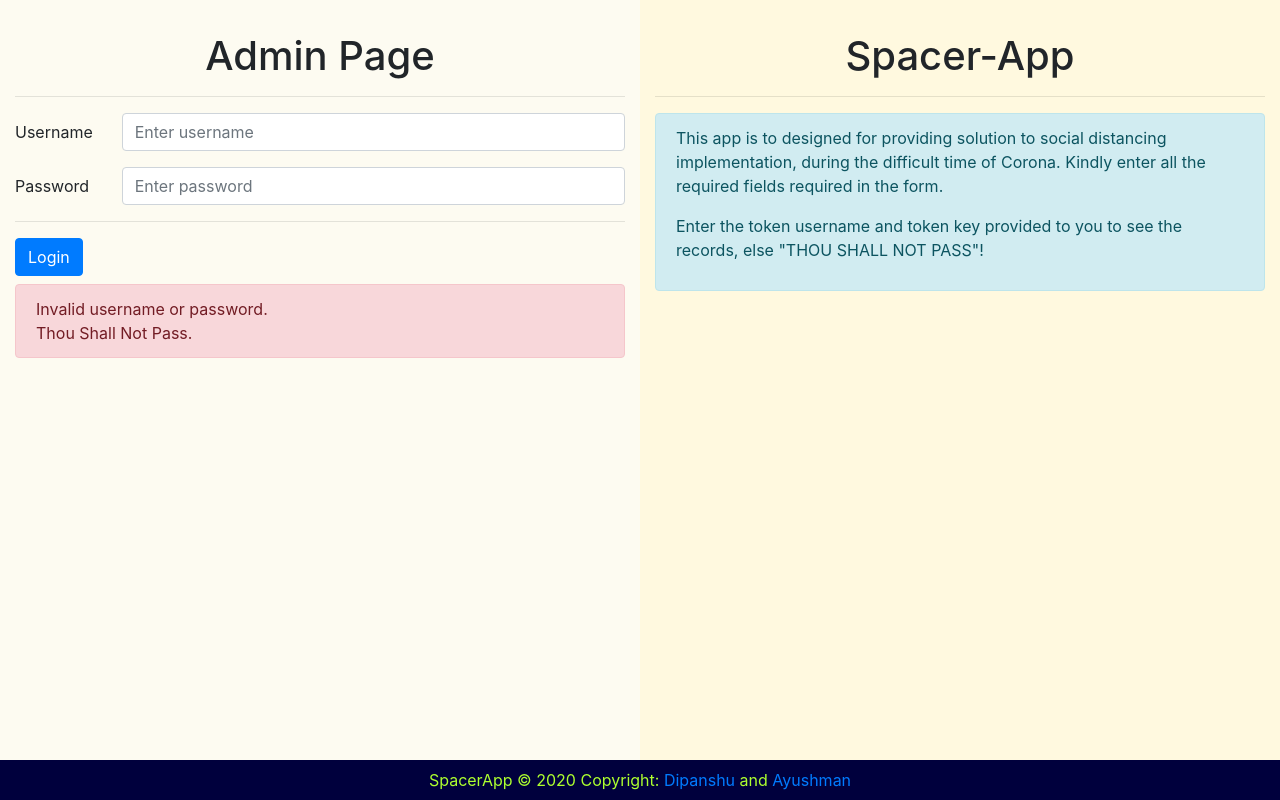
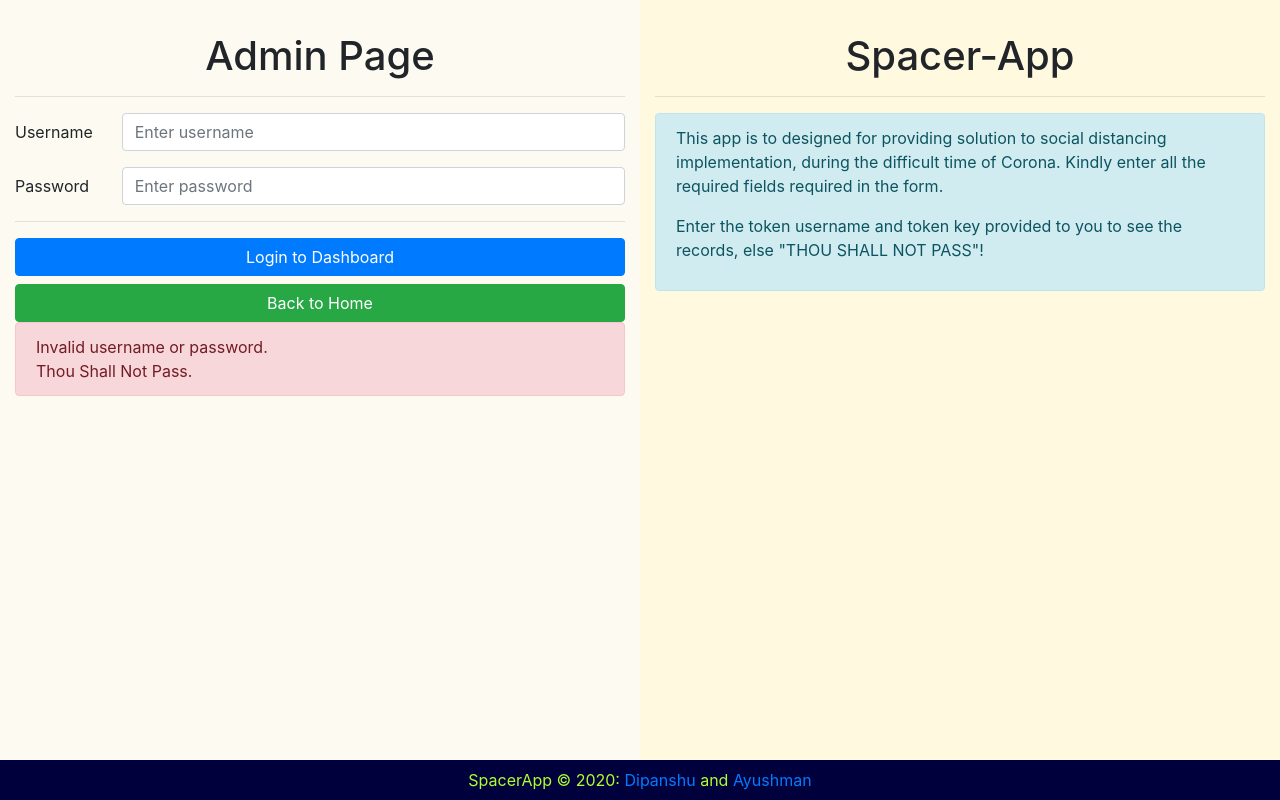
Before and after one commit to dipanshu231099/spacer-app, a PHP site: page /authenticate.php in a window 1280 px wide. Run offline with PHP 8.4, Linux system fonts and the light colour scheme; the visitor is signed in with stand-in values (Sample User, id 1); a stand-in replaces the project's code that opens the database connection.

Commit message:
routing between pages

```diff
--- a/admin.php
+++ b/admin.php
@@ -38,6 +38,9 @@
         if(!$results){
             die("sf");
         }
+        $_SESSION['message']="Changes made succesfully.";
+        $_SESSION['good']=true;
+        header("Location: message.php");
 
     }
 
@@ -139,7 +142,7 @@
                         </div>
                     </form>
                     <hr>
-
+                    <a href="index.php"><button type="button" class="btn btn-success" style="width:100%;">Back to Home</button></a>
                 </div>
             </div>
         </div>
--- a/authenticate.php
+++ b/authenticate.php
@@ -63,7 +63,8 @@
                         </div>
                     </div>
                     <hr>
-                    <button type="submit" id='submit' class="btn btn-primary mb-2">Login</button>
+                    <button type="submit" id='submit' class="btn btn-primary mb-2" style="width:100%">Login to Dashboard</button>
+                    <a href="index.php"><button type="button" class="btn btn-success" style="width:100%;">Back to Home</button></a>
                 </form>
                 <?php
                     if($_SESSION['incorrect'])
@@ -93,7 +94,7 @@
 </body>
 <footer class="page-footer font-small blue">
 
-  <div class="footer-copyright text-center py-2">SpacerApp © 2020 Copyright:
+  <div class="footer-copyright text-center py-2">SpacerApp © 2020:
     <a href="https://www.linkedin.com/in/dipanshu-verma-955068183/"> Dipanshu </a>and <a href="https://www.linkedin.com/in/ayushman-dixit-4812b9171">Ayushman</a>
   </div>
 
--- a/report.php
+++ b/report.php
@@ -67,6 +67,7 @@
             <?php } ?>
         </tbody>
     </table>
+    <a href="admin.php"><button type="button" class="btn btn-success" style="width:100%;">Back to Admin Page</button></a>
 </body>
 <!-- Footer -->
 <footer class="page-footer font-small blue">
```
Also changed, not shown: index.php (+4 -4 lines).
